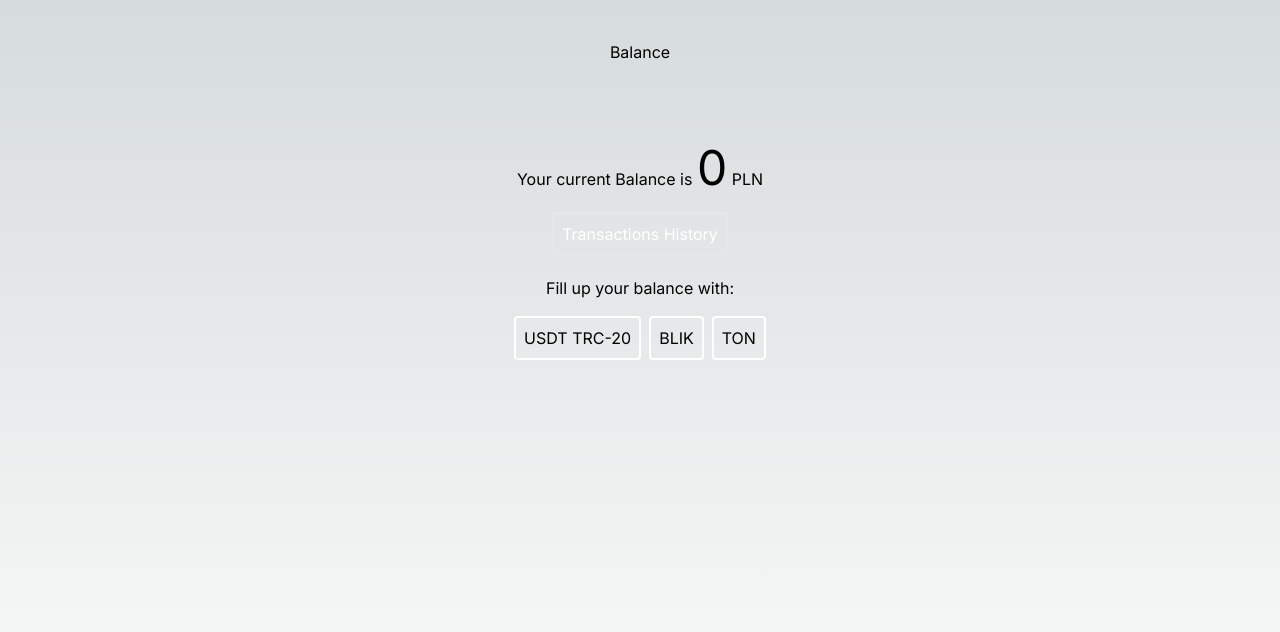
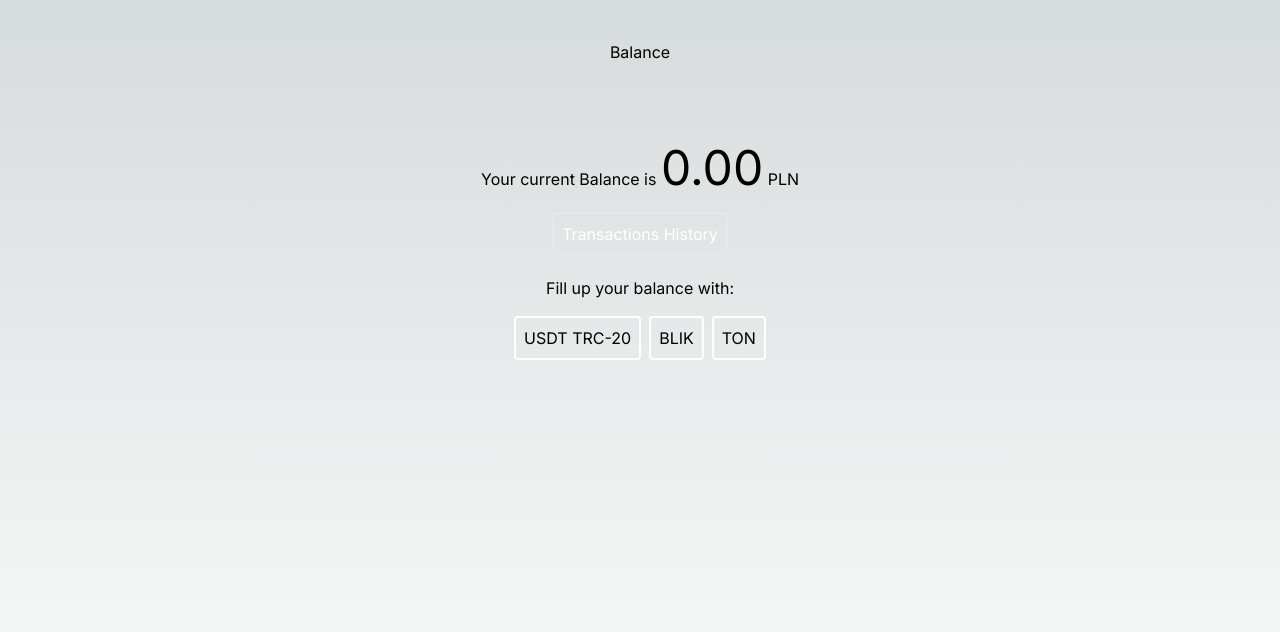
Before and after one commit to lolapalozza/user-app, a Next.js app: page /balance in a window 1280 px wide. Shown: the top 632 px of the page. Built offline with nearby package versions, Linux system fonts and the light colour scheme; no server answers.

Commit message:
fix amount to 2 digits

```diff
--- a/src/app/balance/page.tsx
+++ b/src/app/balance/page.tsx
@@ -68,7 +68,7 @@ export default function Balance() {
         Balance
       </h1>
 
-      <h2 className="mb-5">Your current Balance is <span className="text-5xl">{balance}</span> PLN</h2>
+      <h2 className="mb-5">Your current Balance is <span className="text-5xl">{balance.toFixed(2)}</span> PLN</h2>
 
       <Link href="/balance/history">
         <button className="border-2 rounded p-2 mb-5 text-white">
```
